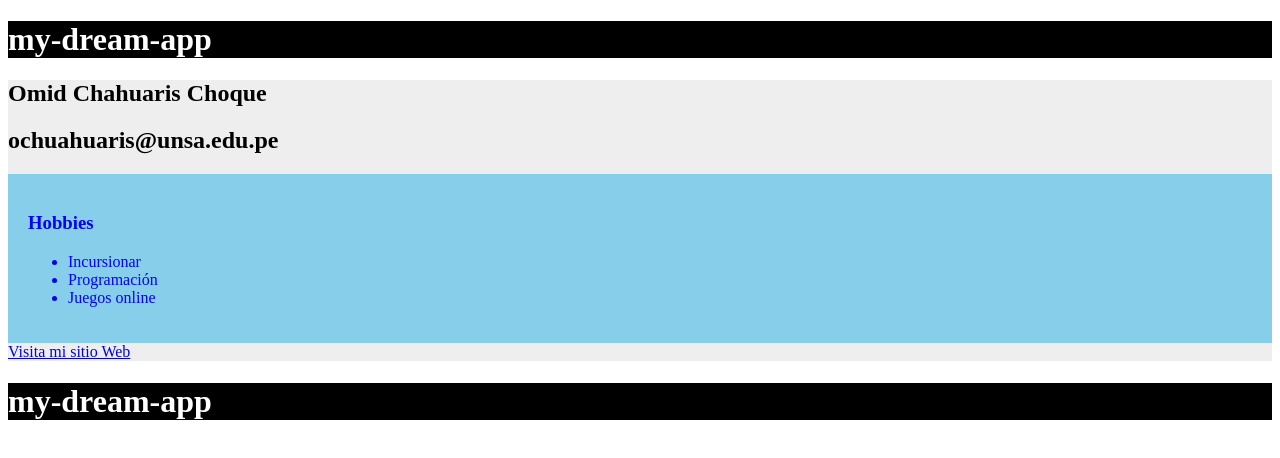
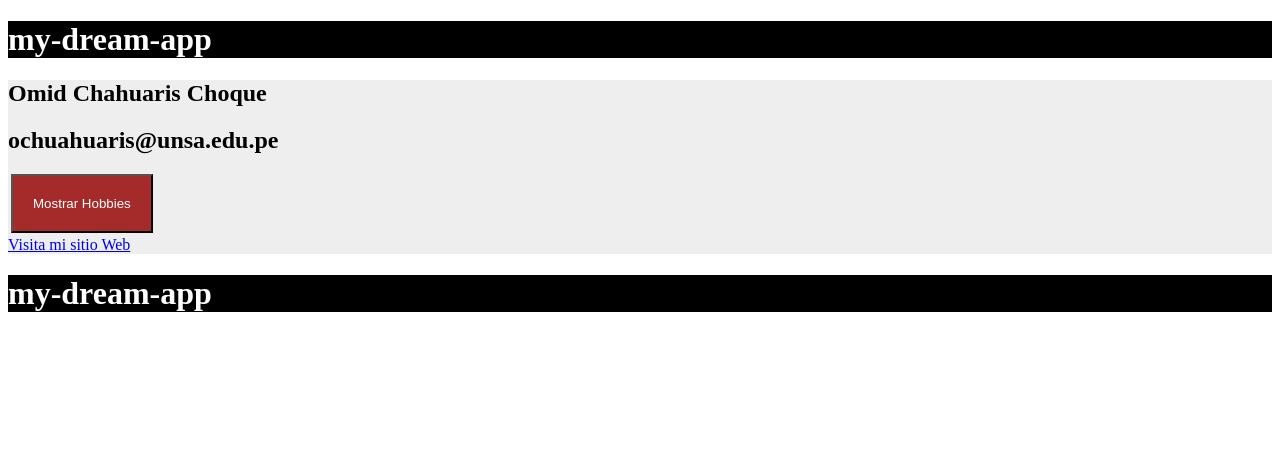
Before and after one commit to OmidErnesto/Angular1y2, an Angular app: page / in a window 1280 px wide. Shown: the top 458 px of the page. Built offline with nearby package versions, Linux system fonts and the light colour scheme.

Commit message:
Agregando un boton para mostrar los hobbies

```diff
--- a/src/app/app.component.css
+++ b/src/app/app.component.css
@@ -13,3 +13,11 @@
     color: blue;
     padding: 20px;
 }
+
+.btn {
+    padding: 20px;
+    color: white;
+    background-color: brown;
+    display: block;
+    margin: 3px;
+}
--- a/src/app/app.component.html
+++ b/src/app/app.component.html
@@ -7,7 +7,8 @@
   <h2>{{ name }}</h2>
   <h2>{{ email }}</h2>
 
-  <div *ngIf="showhobbies" class="component2">
+  <button (click)="toggleHobbies()" class="btn">Mostrar Hobbies</button>
+  <div *ngIf="showHobbies" class="component2">
     <h3>Hobbies</h3>
     <ul>
       <li *ngFor= "let hobby of hobbies">{{ hobby }}</li>
--- a/src/app/app.component.ts
+++ b/src/app/app.component.ts
@@ -11,6 +11,7 @@
   email; // : string ;
   webpage : string;
   hobbies : string[];
+  showHobbies : boolean;
 
   constructor(){
     console.log("Constructor working...");
@@ -18,10 +19,11 @@
     this.email = "ochuahuaris@unsa.edu.pe";
     this.webpage = "http://www.unsa.edu.pe";
     this.hobbies = ["Incursionar", "Programación","Juegos online"];
+    this.showHobbies = false;
   }
 
-  showhobbies(){
-    return true;
+  toggleHobbies() {
+    this.showHobbies = !this.showHobbies;
   }
 
 }
```
